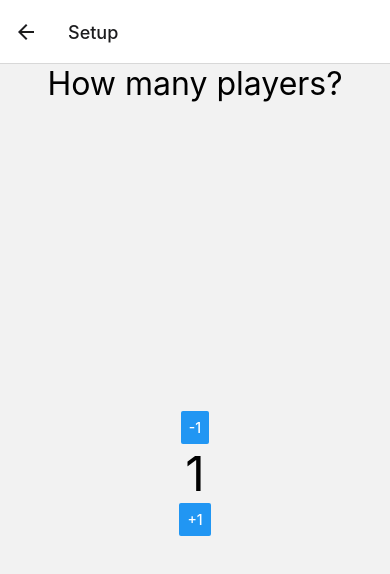
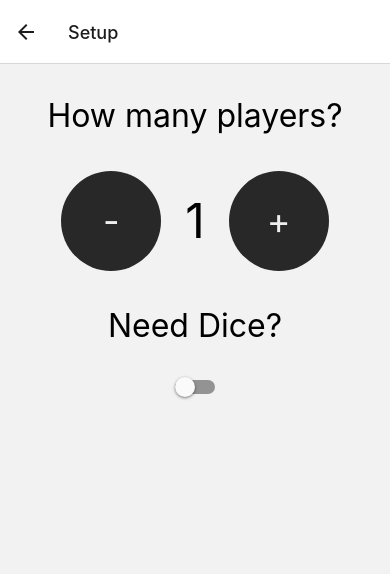
Before and after one commit to lanceturbes/board-game-tracker-mobile, a React Native app: screen / in a window 390 px wide. Both pictures are taken after a click on the button "START NEW GAME". Shown: the top 574 px of the page. Built offline with nearby package versions, Linux system fonts and the light colour scheme.

Commit message:
feat: styled setup screen, added dice slider

```diff
--- a/src/screens/GameSetupScreen.js
+++ b/src/screens/GameSetupScreen.js
@@ -1,4 +1,4 @@
-import { StyleSheet, Text, View, Button } from "react-native";
+import { StyleSheet, Text, View, Pressable, Switch } from "react-native";
 import React, { useState } from "react";
 
 export default function GameSetupScreen() {
@@ -16,30 +16,34 @@ export default function GameSetupScreen() {
         }
         break;
       default:
-        console.error(
-          "Invalid operation inputted to 'handlePlayerCount' method in game setup screen.",
-        );
+        console.error("Must pass 'add' or 'subtract' to 'handlePlayerCount()'");
         break;
     }
   };
 
   return (
     <View style={styles.viewContainerScreen}>
-      <Text style={styles.textGeneral}>How many players?</Text>
+      <Text style={styles.textTitle}>How many players?</Text>
 
       <View style={styles.viewContainerCounter}>
-        <Button
+        <Pressable
           style={styles.buttonCounter}
           title="-1"
           onPress={() => handlePlayerCount("subtract")}
-        />
+        >
+          <Text style={styles.buttonText}>-</Text>
+        </Pressable>
         <Text style={styles.textCounter}>{playerCount}</Text>
-        <Button
+        <Pressable
           style={styles.buttonCounter}
-          title="+1"
           onPress={() => handlePlayerCount("add")}
-        />
+        >
+          <Text style={styles.buttonText}>+</Text>
+        </Pressable>
       </View>
+
+      <Text style={styles.textTitle}>Need Dice?</Text>
+      <Switch></Switch>
     </View>
   );
 }
@@ -50,20 +54,37 @@ const styles = StyleSheet.create({
     alignItems: "center",
   },
   viewContainerCounter: {
+    flexDirection: "row",
+    alignItems: "center",
+    textAlign: "center",
+    justifyContent: "center",
+  },
+  textTitle: {
+    color: "black",
+    fontSize: 32,
+    padding: 32,
+  },
+  textCounter: {
+    fontSize: 48,
+    padding: 24,
+    color: "black",
+  },
+  buttonCounter: {
+    backgroundColor: "#282828",
+    height: 100,
+    width: 100,
+    borderRadius: 999,
     flex: 1,
     alignItems: "center",
     justifyContent: "center",
+    maxWidth: 100,
+  },
+  buttonCounterAnimated: {
+    backgroundColor: "#fff",
+  },
+  buttonText: {
+    color: "#eee",
+    fontSize: 36,
     textAlign: "center",
   },
-  textGeneral: {
-    color: "black",
-    fontSize: 32,
-  },
-  textCounter: {
-    fontSize: 48,
-  },
-  buttonCounter: {
-    height: 64,
-    width: 64,
-  },
 });
```
